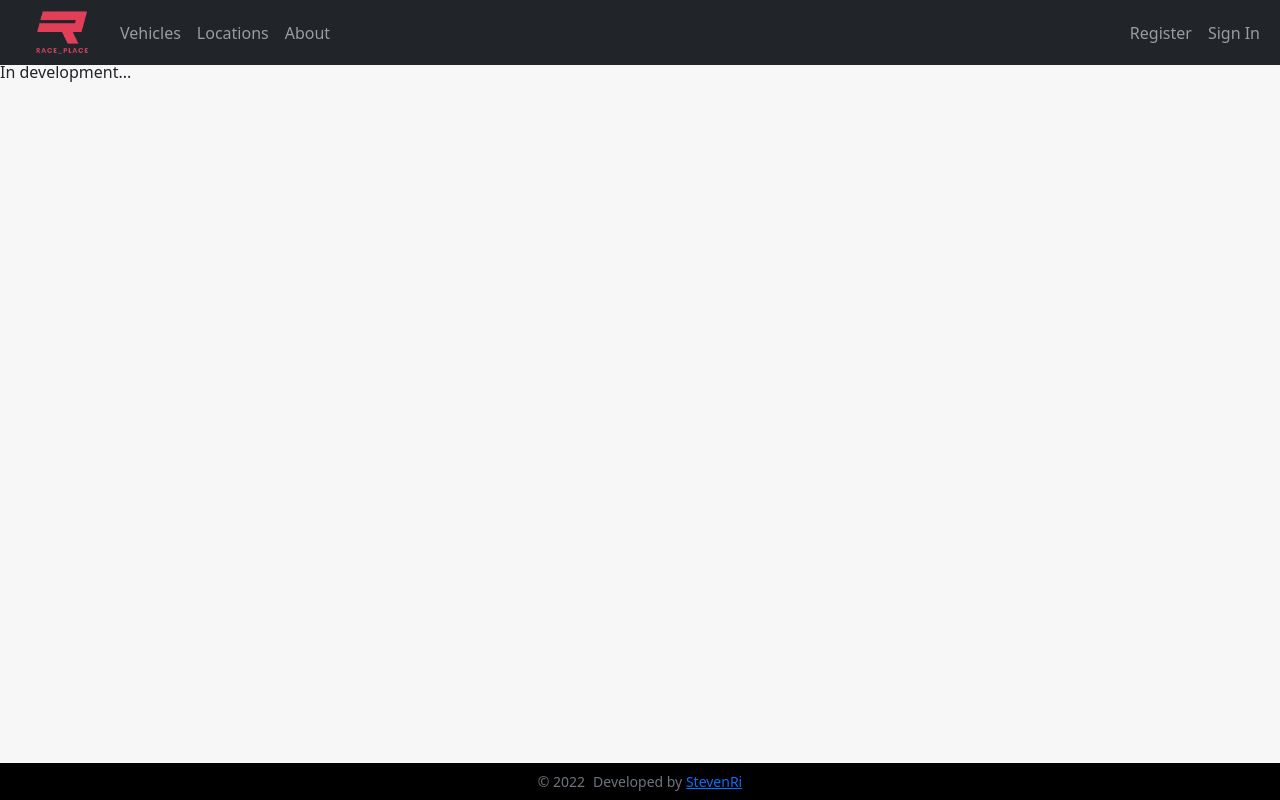
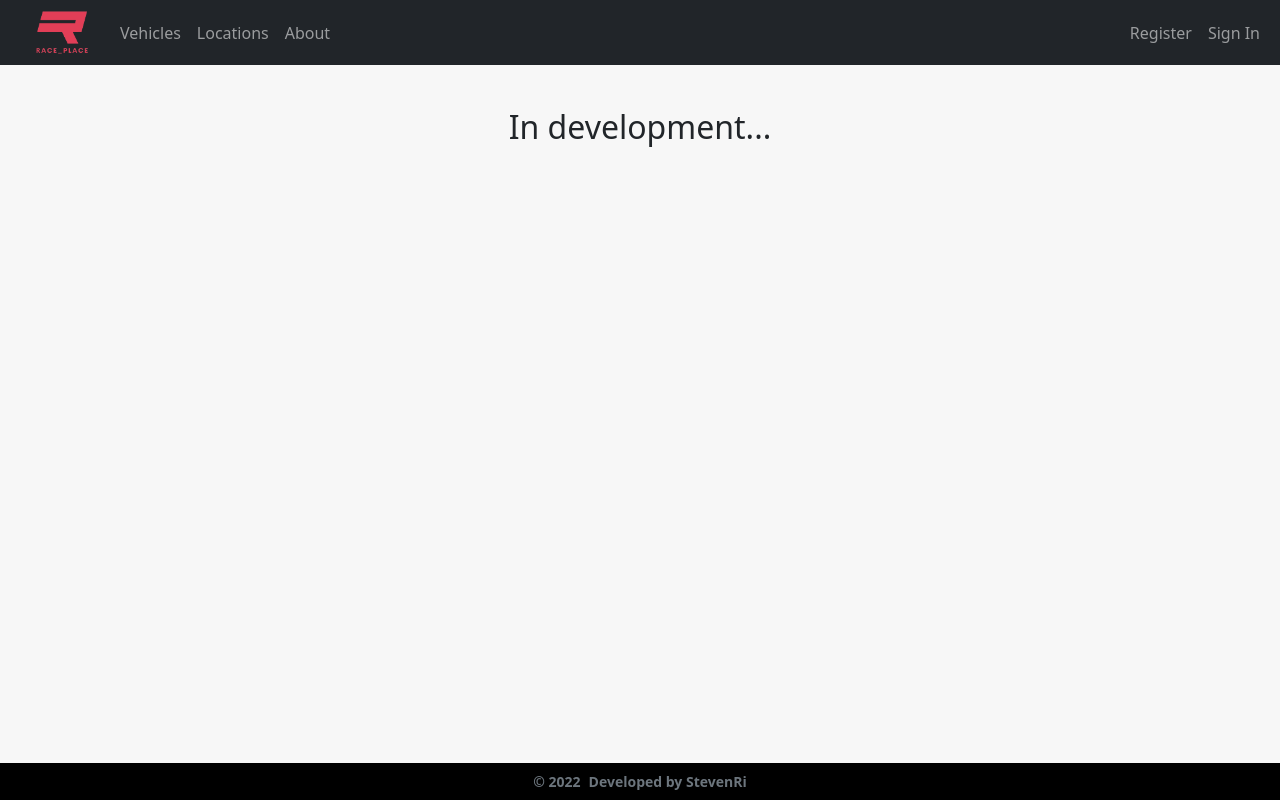
Before and after one commit to StevenRis/CS50-Final-Project, a Flask app: page /about in a window 1280 px wide. Run offline with Flask 2, Linux system fonts and the light colour scheme.

Commit message:
fix: comment code of string replace in js, change color of footer text

```diff
--- a/static/CSS/styles.css
+++ b/static/CSS/styles.css
@@ -160,6 +160,17 @@ div#loading {
 
 .goTopButton:hover, .goTopButton:focus {
     background-color: rgba(0, 0, 0, 0.223);
+}
+
+/* Footer */
+footer span {
+  /* color:  #dfb131; */
+  font-weight: bold;
+}
+
+footer a {
+  /* color:  #dfb131; */
+  text-decoration: none;
 }
 
 
--- a/static/JS/script.js
+++ b/static/JS/script.js
@@ -1,32 +1,36 @@
 // "use strict"
 
+window.addEventListener('load', (event) => {
+    console.log('page is fully loaded');
+    showSpinner();
+})
+
 //preloader
-function preloader(){
+function showSpinner(){
     document.querySelector("#loading").style.display = "none";
     document.querySelector("#content").style.display = "block";
     document.querySelector("footer").style.display = "block";
-
 }
 
-window.addEventListener('load', (event) => {
-    console.log('page is fully loaded');
-    preloader();
-})
 // Get all a tags with class .car-setup
 // It returns node list of a tags
-const setup_links = document.querySelectorAll('.car-setup');
+// const setup_links = document.querySelectorAll('form');
+// console.log(setup_links);
 
-// loop through a tags
-function changeTag() {
-    for (let i = 0; i < setup_links.length; i++) {
-        // Get a tag href value and slice it
-        // 21 symbols from the beginnning and 4 symbols from the end
-        const new_url = setup_links[i].href.slice(21, -4);
-        // Make change on the page
-        setup_links[i].href = new_url;
-    }
-}
+// // loop through a tags
+// function changeTag() {
+//     for (let i = 0; i < setup_links.length; i++) {
+//         // Get a tag href value and slice it
+//         // 21 symbols from the beginnning and 4 symbols from the end
+//         const new_url = setup_links[i].action.slice(26).split(' ').join('_');
+//         // const new_url = setup_links[i].action.replace('', '1');
+//         console.log(new_url);
+//         // Make change on the page
+//         setup_links[i].action = new_url;
+//     }
+// }
 
+// changeTag()
 // Get the button
 let goTopButton = document.querySelector(".goTopButton");
 
--- a/templates/about.html
+++ b/templates/about.html
@@ -5,5 +5,11 @@
 {% endblock %}
 
 {% block main %}
-    <p>In development...</p>
+    <div class="container">
+        <div class="container-fluid mt-3 pt-5">
+            <div class="text-center">
+                <h2>In development...</h2>
+            </div>
+        </div>
+    </div>
 {% endblock %}
--- a/templates/layout.html
+++ b/templates/layout.html
@@ -84,7 +84,6 @@
 
       </header>
 
-
       <main class="main">
         <div id="loading" class="container-fluid text-center">
           <div class="spinner-border"></div>
@@ -108,18 +107,14 @@
         <div class="d-flex align-items-center justify-content-center py-2">
           <div class="d-flex">
             <span class="pe-2">&#169; 2022</span>
-            <span>Developed by <a href="https://github.com/StevenRis" target="_blank">StevenRi</a></span>
+            <span>Developed by <a class="text-muted" href="https://stevenris.github.io/portfolio/" target="_blank">StevenRi</a></span>
           </div>
         </div>
       </footer>
 
     </div>
     <!-- Bootstrap sccript -->
-    <script
-      src="https://cdn.jsdelivr.net/npm/bootstrap@5.2.2/dist/js/bootstrap.bundle.min.js"
-      integrity="sha384-OERcA2EqjJCMA+/3y+gxIOqMEjwtxJY7qPCqsdltbNJuaOe923+mo//f6V8Qbsw3"
-      crossorigin="anonymous"
-    ></script>
+    <script src="https://cdn.jsdelivr.net/npm/bootstrap@5.2.2/dist/js/bootstrap.bundle.min.js" integrity="sha384-OERcA2EqjJCMA+/3y+gxIOqMEjwtxJY7qPCqsdltbNJuaOe923+mo//f6V8Qbsw3" crossorigin="anonymous"></script>
 
     <script src="{{ url_for('static', filename='/JS/script.js') }}"></script>
   </body>
```
Also changed, not shown: database.db.
